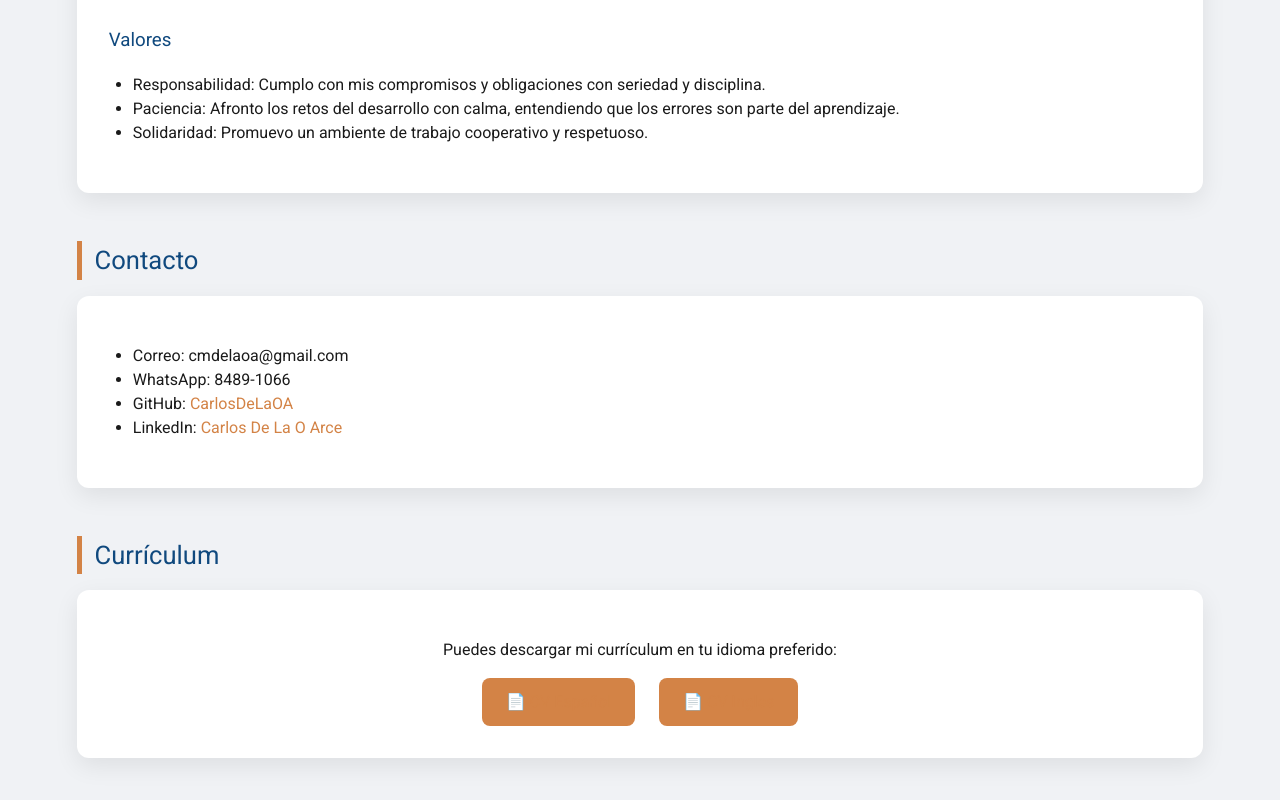
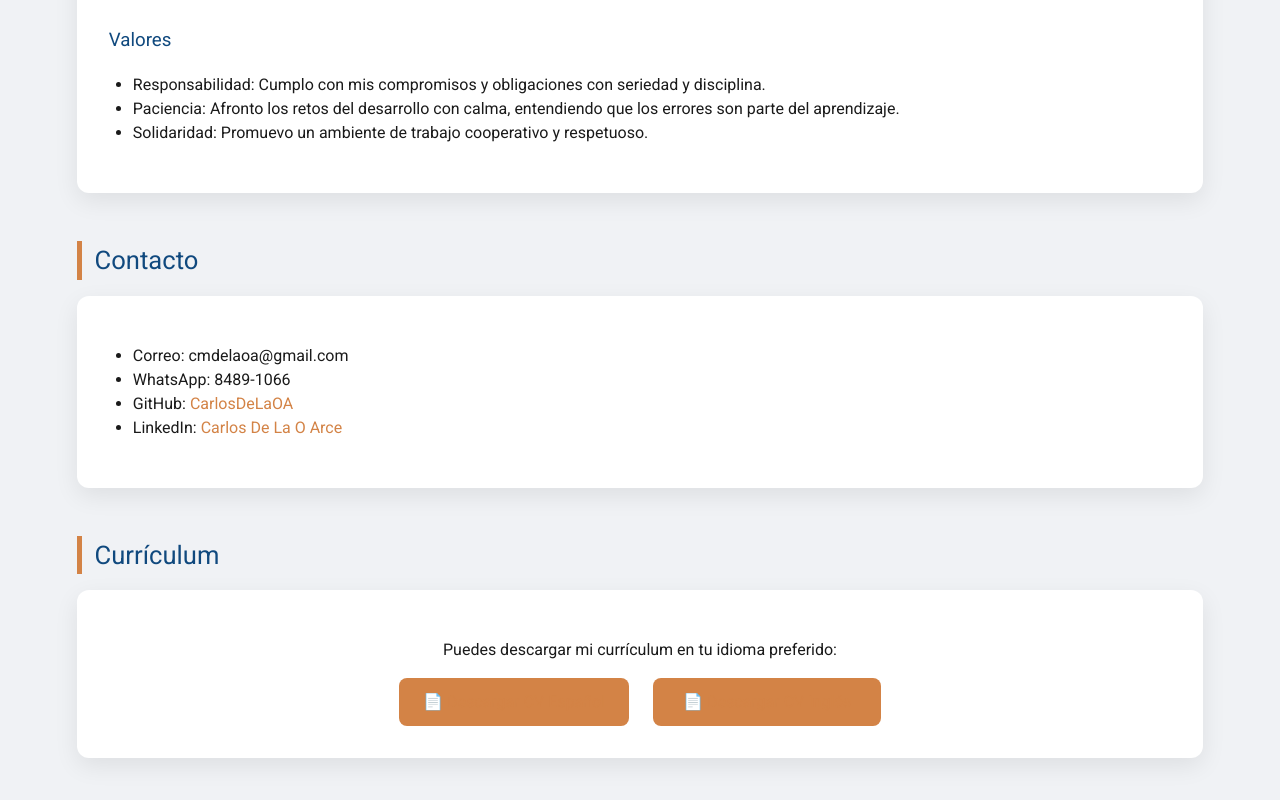
Before and after one commit to CarlosDeLaOA/CarlosDeLaOArcePortfolio, a React (Vite) app: page / in a window 1280 px wide. Shown: the part 1232-2032 px from the top of the page. Built offline with nearby package versions, Linux system fonts and the light colour scheme.

Commit message:
Boton CV

```diff
--- a/src/App.css
+++ b/src/App.css
@@ -117,10 +117,15 @@ body {
   text-decoration: none;
   padding: 0.75rem 1.5rem;
   border-radius: 8px;
-  font-weight: bold;
-  transition: background-color 0.3s ease;
+  font-weight: 600;
+  font-size: 1rem;
+  transition: background-color 0.3s ease, transform 0.2s ease;
+  display: inline-block;
+  min-width: 180px;
+  text-align: center;
 }
 
 .cv-btn:hover {
   background-color: #b96b2c;
+  transform: scale(1.03);
 }
--- a/src/App.jsx
+++ b/src/App.jsx
@@ -66,8 +66,23 @@ function App() {
   <div className="card cv-buttons">
     <p>Puedes descargar mi currículum en tu idioma preferido:</p>
     <div className="cv-button-group">
-      <a href="https://carlosdelaoa.github.io/CarlosDeLaOArcePortfolio/cv-esp.pdf" target="_blank" rel="noopener noreferrer" className="cv-btn">📄 CV Español</a>
-      <a href="https://carlosdelaoa.github.io/CarlosDeLaOArcePortfolio/cv-eng.pdf" target="_blank" rel="noopener noreferrer" className="cv-btn">📄 CV Ingles</a>
+<a
+  href="https://carlosdelaoa.github.io/CarlosDeLaOArcePortfolio/cv-esp.pdf"
+  target="_blank"
+  rel="noopener noreferrer"
+  className="cv-btn"
+>
+  📄 Descargar CV Español
+</a>
+
+<a
+  href="https://carlosdelaoa.github.io/CarlosDeLaOArcePortfolio/cv-eng.pdf"
+  target="_blank"
+  rel="noopener noreferrer"
+  className="cv-btn"
+>
+  📄 Descargar CV Inglés
+</a>
 
 
 
```
